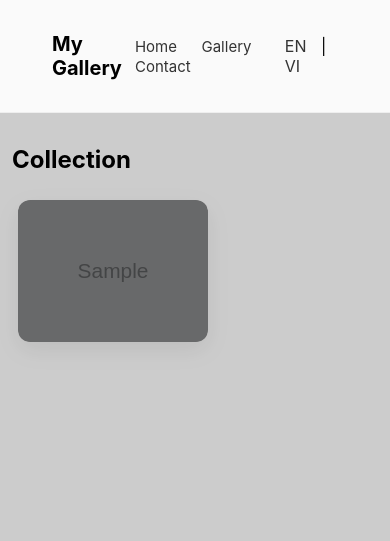
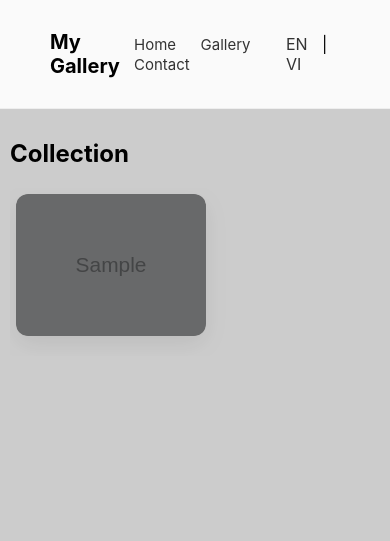
Before and after one commit to voanhkiet/painting-site, a Flask app: page /gallery in a window 390 px wide. Shown: the top 541 px of the page. Run offline with Flask 3, Linux system fonts and the light colour scheme; tables that the repository leaves empty hold one stand-in row (values such as "Sample post"); grey boxes marked "Sample" are stand-in pictures.

Commit message:
update final

```diff
--- a/static/css/style.css
+++ b/static/css/style.css
@@ -107,6 +107,7 @@ body {
     column-count: 4;
     column-gap: 16px;
     column-fill: balance;
+    margin: 0;
 }
 
 /* Tablet */
@@ -701,8 +702,9 @@ nav a {
     .container {
         max-width: 100%;
         width: 100%;
-        margin: 0 auto;
-        padding: 12px;
+
+        margin: 0;
+        padding: 10px;
     }
 }
 @media (max-width: 600px) {
@@ -711,6 +713,7 @@ nav a {
         column-gap: 10px;
         padding: 6px;
         width: 100%;
+        overflow-x: hidden;
     }
 
     .card {
```
